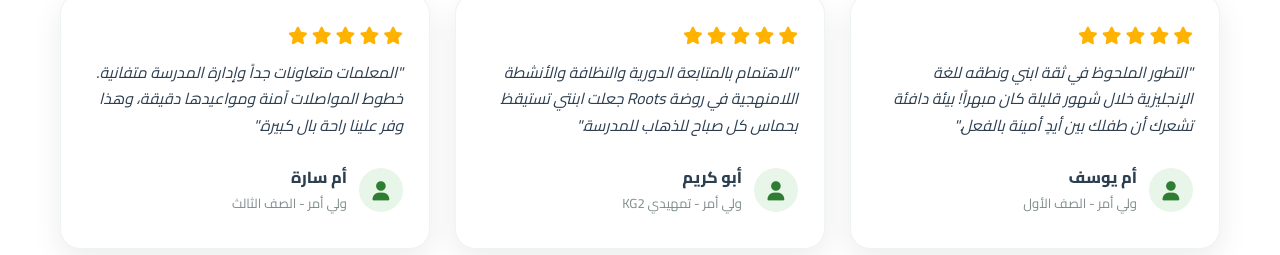
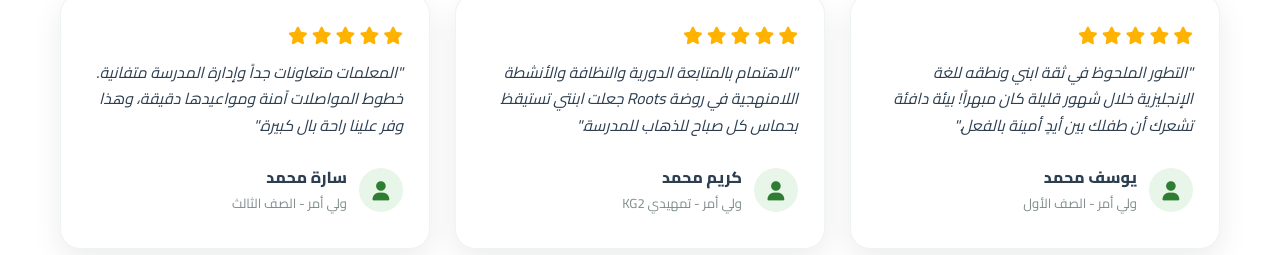
Before and after one commit to OmarMohamed-139/Root-nursery, a plain HTML site: page index.html in a window 1280 px wide. Shown: the part 2978-3233 px from the top of the page. Drawn offline with Linux system fonts and the light colour scheme.

Commit message:
Add files via upload

```diff
--- a/index.html
+++ b/index.html
@@ -176,7 +176,7 @@
                     <div class="testi-author">
                         <div class="author-avatar"><i class="fa-solid fa-user"></i></div>
                         <div>
-                            <h4>أم يوسف</h4>
+                            <h4>يوسف محمد</h4>
                             <span>ولي أمر - الصف الأول</span>
                         </div>
                     </div>
@@ -193,7 +193,7 @@
                     <div class="testi-author">
                         <div class="author-avatar"><i class="fa-solid fa-user"></i></div>
                         <div>
-                            <h4>أبو كريم</h4>
+                            <h4>كريم محمد</h4>
                             <span>ولي أمر - تمهيدي KG2</span>
                         </div>
                     </div>
@@ -210,7 +210,7 @@
                     <div class="testi-author">
                         <div class="author-avatar"><i class="fa-solid fa-user"></i></div>
                         <div>
-                            <h4>أم سارة</h4>
+                            <h4>سارة محمد</h4>
                             <span>ولي أمر - الصف الثالث</span>
                         </div>
                     </div>
```
